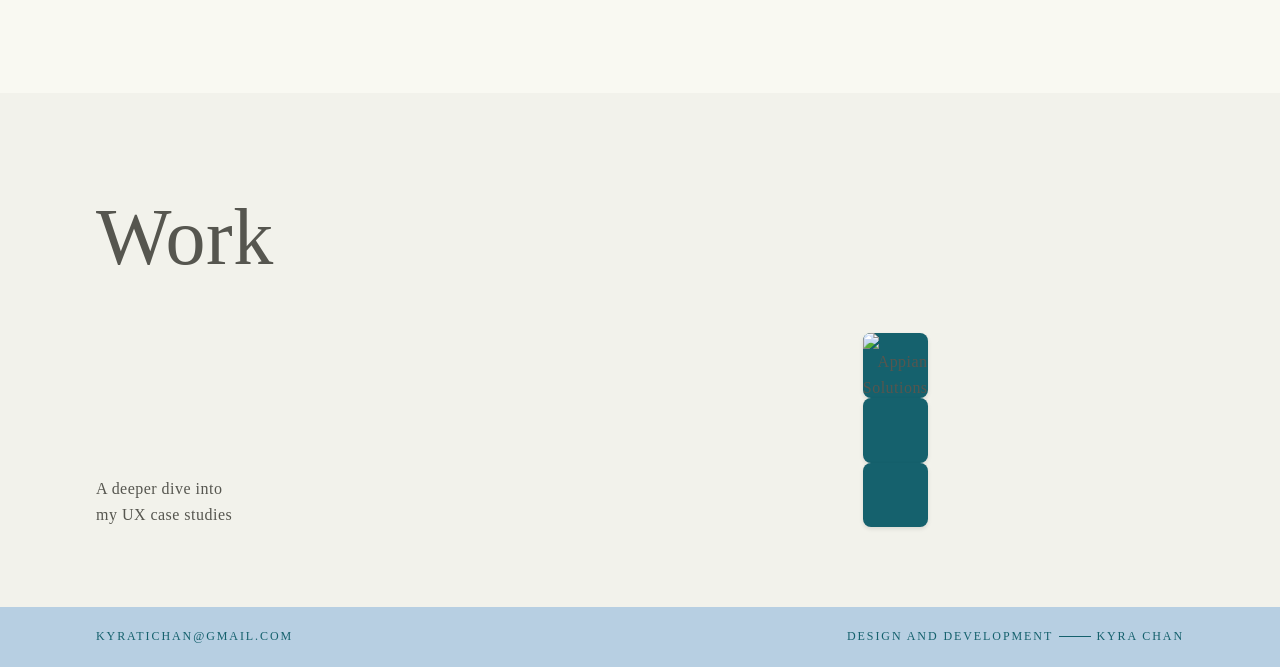
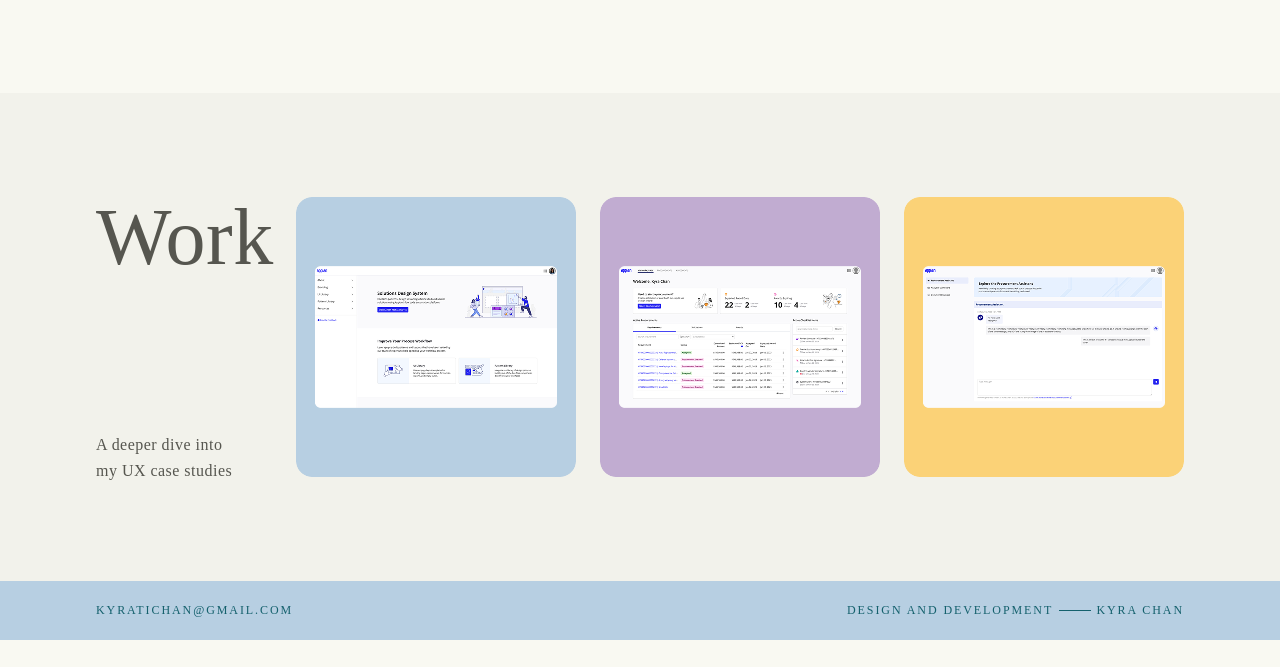
Before and after one commit to kyratichan/portfolio, a plain HTML site: page about.html in a window 1280 px wide. Shown: the part 2364-3031 px from the top of the page. After the commit the page ends 3004 px from the top, so only its background shows below. Drawn offline with Linux system fonts and the light colour scheme.

Commit message:
added work section

```diff
--- a/about.html
+++ b/about.html
@@ -102,20 +102,28 @@
             </div>
         </section>
 
-        <section id="playground" class="bg-n2">
-            <h2 class="mb-2">Work</h2>
-            <div class="sbs align-bottom">
-              <div class="sbs-left" id="work-description">
+        <section id="work" class="bg-n2">
+            <div class="sbs-work align-top">
+              <div id="work-description">
+                <h2>Work</h2>
                 <p>A deeper dive into my UX case studies</p>
               </div>
-              <div class="sbs-right align-right" id="playground-projects">
-                <div class="sbs-work">
+              <div class="align-right mt-15 mb-15" id="playground-projects">
+                <div class="sbs-work-cards">
                     <a href="index.html">
                         <div class="project-card-small">
-                            <img src="asds.png" alt="Appian Solutions Design System" />
+                            <img src="assets/images/asds.png" alt="Appian Solutions Design System" />
                         </div>
-                        <div class="project-card-small"></div>
-                        <div class="project-card-small"></div>
+                    </a>
+                    <a href="index.html">
+                        <div class="project-card-small">
+                            <img src="assets/images/cw.png" alt="Government Contract Writing" />
+                        </div>
+                    </a>
+                    <a href="index.html">
+                        <div class="project-card-small">
+                            <img src="assets/images/ai_copilot.png" alt="Government Procurement AI Copilot" />
+                        </div>
                     </a>
                 </div>
               </div>
--- a/style.css
+++ b/style.css
@@ -221,25 +221,36 @@ header {
 
 .sbs-work {
   display: flex;
-  gap: 1rem;
+  justify-content: space-between;
+  align-items: stretch;
+  gap: 2rem;
   flex-wrap: wrap;
-  justify-content: center;
+}
+
+.sbs-work-cards {
+  display: flex;
+  flex: 3 1 0;
+  gap: 1.5rem;
+  align-items: flex-start;
+  justify-content: flex-end;
+  flex-wrap: nowrap;
+  overflow-x: auto;
 }
 
 .project-card-small {
   aspect-ratio: 1 / 1;
-  flex: 1 1 calc(33.333% - 1rem); /* 3 per row with gap */
-  max-width: calc(33.333% - 1rem);
-  background-color: #15616D;
+  flex: 1 1 30%;
+  border-radius: 16px;
   overflow: hidden;
-  border-radius: 8px;
-  box-shadow: 0 2px 4px rgba(0,0,0,0.1);
+  min-width: 0; /* Prevent flexbox from overflowing */
+  transition: transform 0.3s ease;
 }
 
 .project-card-small img {
   width: 100%;
   height: 100%;
   object-fit: cover;
+  display: block;
 }
 
 .list {
@@ -306,6 +317,10 @@ header {
   max-width: 730px;
 }
 
+.align-top {
+  align-items: flex-start;
+}
+
 .align-bottom {
   align-items: flex-end;
 }
@@ -329,16 +344,24 @@ header {
   align-items: end;
 }
 
+.mt-15 {
+  margin-top: 1.5rem;
+}
+
 .mb-075 {
   margin-bottom: 0.75rem;
 }
 
+.mb-1 {
+  margin-bottom: 1rem;
+}
+
+.mb-15 {
+  margin-bottom: 1.5rem;
+}
+
 .mb-2 {
   margin-bottom: 2rem;
-}
-
-.mb-1 {
-  margin-bottom: 1rem;
 }
 
 #title-description {
@@ -350,10 +373,10 @@ header {
   margin-bottom: 0.5rem;
 }
 
-#playground-projects {
-  min-width: 400px;
-  max-width: 500px;
-}
+/* #playground-projects { */
+  /* min-width: 400px;
+  max-width: 500px; */
+/* } */
 
 #about-description {
   max-width: 270px;
@@ -361,6 +384,12 @@ header {
 }
 
 #work-description {
+  display: flex;
+  flex-direction: column;
+  justify-content: space-between;
+  height: 310px;
+  flex: 1 1 300px;
+  min-width: 150px;
   max-width: 150px;
 }
 
@@ -403,6 +432,17 @@ header {
     align-items: start;
     flex-direction: column;
     gap: 0.5rem;
+  }
+
+  .sbs-work {
+    flex-direction: column;
+    gap: 2rem;
+    align-items: stretch;
+  }
+
+  .sbs-work-cards {
+    justify-content: space-between;
+    flex-wrap: wrap;
   }
 
   .project-card-small {
```
